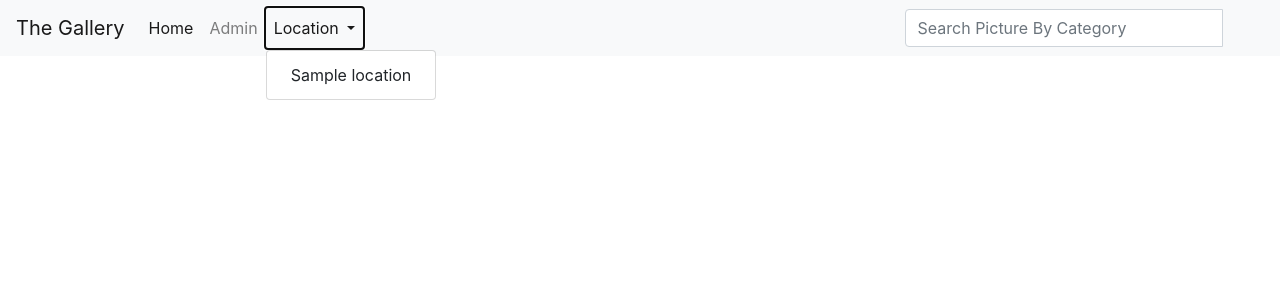
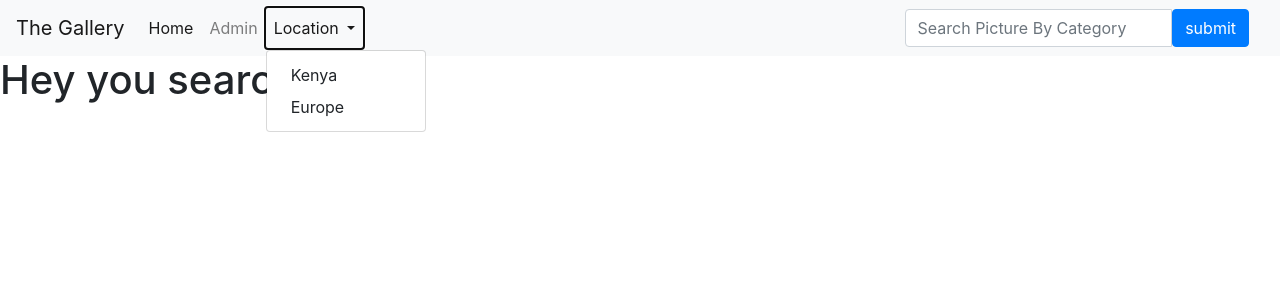
Before and after one commit to mwendaB/gallery, a Django app: page /location_kenya/ in a window 1280 px wide, after a click on "Location". Shown: the top 300 px of the page. Run offline with Django 3.2, Linux system fonts and the light colour scheme; tables that the repository leaves empty hold one stand-in row (values such as "Sample post"); some libraries are stand-ins or nearby versions.

Commit message:
create the  template files

```diff
--- a/album/settings.py
+++ b/album/settings.py
@@ -83,7 +83,7 @@ WSGI_APPLICATION = 'album.wsgi.application'
 DATABASES = {
     'default': {
         'ENGINE': 'django.db.backends.postgresql',
-        'NAME': 'gallery',
+        'NAME': 'gal',
         'USER': 'moringaschool',
         'PASSWORD':'mwendaB',
     }
--- a/album/urls.py
+++ b/album/urls.py
@@ -14,9 +14,11 @@ Including another URLconf
     2. Add a URL to urlpatterns:  path('blog/', include('blog.urls'))
 """
 from django.conf.urls import url,include
+from django.urls import path, include
 from django.contrib import admin
+from django.urls.conf import path
 
 urlpatterns = [
-    url(r'^admin/', admin.site.urls),
-    url(r'',include('gallery.urls'))
+    path('admin/', admin.site.urls),
+    path('',include('gallery.urls'))
 ]
--- a/gallery/models.py
+++ b/gallery/models.py
@@ -61,6 +61,9 @@ class Image(models.Model):
         self.location = location
         self.category = category
         self.save()
+    def __str__(self):
+        return self.name
+
 
     @classmethod
     def search_image(cls, search_term):
@@ -78,7 +81,7 @@ class Image(models.Model):
 
     @classmethod
     def filter_by_location(cls,search_location):
-        location = cls.objects.filter(location__name=search_location).all()
+        location = Image.objects.filter(location_taken__name__icontains=search_location)
         return location
     @classmethod
     def search_by_category(cls,search_term):
--- a/gallery/templates/index.html
+++ b/gallery/templates/index.html
@@ -14,7 +14,7 @@
     <div class="row p-4">
         {% for photo in images%}
         <div class = "col-md-4" data-toggle ="modal" data-target="#showPictureModal{{photo.id}}">
-            <img src="{{photo.image.url}}" alt="" class="img-responsive">
+            <img src="{{photo.image.url}}" alt="" class="img-fluid">
         </div>
         <!-- Modal -->
 <div class="modal fade" id="showPictureModal{{photo.id}}" tabindex="-1" role="dialog" aria-labelledby="exampleModalCenterTitle" aria-hidden="true">
@@ -27,7 +27,7 @@
           </button>
         </div>
         <div class="modal-body">
-          <img src="{{photo.image.url}}" class = "img-responsive"alt="{{photo.name}}">
+          <img src="{{photo.image.url}}" class = "img-fluid"alt="{{photo.name}}">
           <p class="text-centre">About:{{photo.description}}</p><hr>
           <div class="row">
             <div class="col-md-4">
@@ -39,12 +39,27 @@
           </div>
         </div>
         <div class="modal-footer">
-            <p>Image link</p>
-            <input class="form-control" type="text" value="{{photo.image.url}}" id="{{photo.id}}.url">
+
+            <input class="form-control"  type="text" value="{{photo.image.url}}" >
+            <button class="btn btn-primary" id="coppyLink" onclick="copylink(this.value)" >copy</button>
+            <button type="button" class="btn btn-secondary" data-dismiss="modal">Close</button>
         </div>
       </div>
     </div>
+
   </div>
+<script>
+    function copylink(value) {
+        console.log('hi yellow')
+        function handler(event){
+            event.clipboardData.setData('text/plain', value);
+            event.preventDefault();
+            document.removeEventListener('copy', handler, true);
+        }
+        document.addEventListener('copy', handler, true);
+        document.execCommand('copy');
+    }
+    </script>
   {% endfor %}
     </div>
 </div>
--- a/gallery/templates/location.html
+++ b/gallery/templates/location.html
@@ -1,97 +1,14 @@
-<div class="photo-gallery">
-    <div class="container-fluid">
-        <div class="px-lg-5">
-            <div class="row ">
-                <div class="col-lg-12 m-3">
-                    <h1 class="text-center headings" style="text-decoration: underline;">Location:
-                        <span class="text-capitalize">{{title }}</span>
-                    </h1>
-                </div>
-            </div>
-            <div class="row">
-                {% for photo in images %}
-                <!-- Gallery Photo item start -->
-                <div class="col-xl-3 col-lg-4 col-md-12 mb-4">
-                    <div class="bg-white rounded shadow-sm"><img src="{{ photo.image.url }}" alt=""
-                            class="img-fluid card-img-top">
-                        <div class="p-4">
-                            <h5 class="headings text-center"> <a data-bs-toggle="modal"
-                                    data-bs-target="#modalDisplayImageDetails{{photo.id}}"
-                                    class="text-dark text-capitalize modal-click">
-                                    {{ photo.name }}
-                                </a></h5>
-                            <div class="d-flex justify-content-between">
-                                <div>
-                                    <small class="text-muted">
-                                        <span class="badge rounded-pill bg-info text-white text-capitalize">
-                                            {{photo.category }}
-                                        </span>
-                                    </small>
-                                </div>
-                                <div>
-                                    <small class="text-muted">
-                                        <span class="badge rounded-pill bg-dark text-white text-capitalize">
-                                            {{photo.location }}
-                                        </span>
-                                    </small>
-                                </div>
-                            </div>
-                            <div
-                                class="d-flex align-items-center justify-content-between rounded-pill bg-warning px-3 py-2 mt-4">
-                                <a data-bs-toggle="modal" data-bs-target="#modalDisplayImageDetails{{photo.id}}"
-                                    class="text-dark modal-click">
-                                    <p class="small mb-0">
-                                        View More
-                                        <i class="fa fa-arrow-right"></i>
-                                    </p>
-                                </a>
-                                <div class="badge badge-danger px-3 rounded-pill font-weight-normal text-dark">
-                                    {{photo.created_at|date}}
-                                </div>
-                            </div>
-                        </div>
-                    </div>
-                </div>
-                <!-- modal to display the image details -->
-                <div class="modal fade" id="modalDisplayImageDetails{{photo.id}}" tabindex="-1"
-                    aria-labelledby="modalDisplayImageDetailsLabel" aria-hidden="true">
-                    <div class="modal-dialog">
-                        <div class="modal-content">
-                            <div class="modal-header">
-                                <h5 class="modal-title" id="modalDisplayImageDetailsLabel">{{ photo.name}} <small
-                                        class="badge rounded-pill bg-warning text-dark">{{ photo.location}}</small></h5>
-                                <button type="button" class="btn-close" data-bs-dismiss="modal"
-                                    aria-label="Close"></button>
-                            </div>
-                            <div class="modal-body">
-                                <img src="{{ photo.image.url }}" alt="" class="img-fluid">
-                                <div class="content m-3">
-                                    <h6 class="headings text-capitalize badge rounded-pill bg-warning text-dark">
-                                        <small>{{ photo.category }}</small>
-                                    </h6>
-                                    <h4 class="headings text-underline">Description</h4>
-                                    <p class="m-3 headings">
-                                        {{photo.description }}
-                                    </p>
-                                </div>
-                            </div>
-                        </div>
-                    </div>
-                </div>
-                <!-- modal end -->
-                <!-- End -->
-                {% empty %}
-                <!-- no photos -->
-                <div class="col-md-12 text-center  text-capitalize">
-                    <h1>
-                        <i class="fa fa-frown-o text-danger"></i>
-                        No photos found !!
-                    </h1>
-                </div>
-                {% endfor %}
+{%extends 'base.html'%}
+{% block content %}
+{{ block.super}}
 
-            </div>
-        </div>
-    </div>
-</div>
+<h1>Hey you searched for </h1>
+{% for image in images%}
+   {{ image.name}}
+   {{image.image.url}}
+   <img src="{{image.image.url}}" alt="">
+{% endfor %}
+
+
+
 {% endblock %}
--- a/gallery/templates/navbar.html
+++ b/gallery/templates/navbar.html
@@ -1,13 +1,3 @@
-<!DOCTYPE html>
-<html lang="en">
-
-<head>
-
-  <meta charset="utf-8">
-  <meta name="viewport" content="width=device-width, initial-scale=1">
-</head>
-
-<body>
   <nav class="navbar navbar-expand-lg navbar-light bg-light fixed-top">
     <a class="navbar-brand" href="/">The Gallery</a>
     <button class="navbar-toggler" type="button" data-toggle="collapse" data-target="#navbarSupportedContent"
@@ -29,23 +19,26 @@
                     Location
                 </a>
                 <div class="dropdown-menu" aria-labelledby="navbarDropdown">
-                    {% for location in locations %}
+                    <!-- {% for location in locations %}
                     <a class="dropdown-item" href="/?location={{location.id}}">{{location.name}}</a>
 
-                    {%endfor%}
+                    {%endfor%} -->
+                    <a class="dropdown-item" href="{% url 'location_kenya' %}">Kenya</a>
+                    <a class="dropdown-item" href="{% url 'location_Europe' %}">Europe</a>
+
 
                 </div>
             </li>
 
-
         </ul>
 
         <div class="col-sm-4 col-md-4 navbar-right">
-          <form class="navbar-form" role="search" >
+          <form class="navbar-form" role="search" method="POST" action="{% url 'search_pictures' %}" >
+            {% csrf_token %}
             <div class="input-group">
               <input type="text" class="form-control" placeholder="Search Picture By Category" name="pictures">
               <div class="input-group-btn">
-                <button class="btn btn-default" type="submit"><i class="glyphicon glyphicon-search"></i></button>
+                <button class="btn btn-primary" type="submit">submit</button>
               </div>
             </div>
           </form>
@@ -53,37 +46,3 @@
         <!-- search form end -->
     </div>
 </nav>
-</body>
-
-
-</html>
-
-
-
-
-
-
-
-
-
-
-
-
-<!--
-
-<li class="nav-item dropdown">
-
-  <a class="nav-link dropdown-toggle" href="#" id="navbarDropdownMenuLink" data-toggle="dropdown" aria-haspopup="true" aria-expanded="false">
-    Location
-  </a>
-
-  <div class="dropdown" >
-    {% for location in locations %}
-    <ul  class="dropdown-menu">
-      <li> <a href="/?location={{location.id}}">{{location.name}}</a> </li>
-    </ul>
-    {%endfor%}
- </div>
-   </li>
-
-      -->
--- a/gallery/urls.py
+++ b/gallery/urls.py
@@ -1,12 +1,15 @@
 from django.conf.urls import url
+from django.urls import path
 from . import views
 from django.conf import settings
 from django.conf.urls.static import static
 
 urlpatterns=[
-    url('',views.index,name='index'),
-    url('search/',views.get_category,name='category'),
-    url(r'^location/',views.location,name ='location'),
+    path('',views.index,name='index'),
+    path('search/',views.get_category,name='category'),
+    path('search_pictures/',views.search_pictures,name='search_pictures'),
+    path('location_kenya/',views.location_kenya,name ='location_kenya'),
+    path('location_Europe/',views.location_Europe,name ='location_Europe'),
 ]
 if settings.DEBUG:
     urlpatterns+= static(settings.MEDIA_URL, document_root = settings.MEDIA_ROOT)
--- a/gallery/views.py
+++ b/gallery/views.py
@@ -1,5 +1,5 @@
 from django.http  import HttpResponse
-from django.shortcuts import render
+from django.shortcuts import redirect, render
 from .models import Image, Category, Location
 
 # Create your views here.
@@ -7,7 +7,21 @@ def index(request):
     images=Image.objects.all()
     locations = Location.all_locations()
 
+
     return render(request,'index.html',{'images': images, 'locations': locations})
+
+
+def search_pictures(request):
+    if request.method == "POST":
+        search = request.POST['pictures']
+        pictures = Image.search_by_category(search)
+        print(pictures)
+
+        return render(request,'search_pictures.html', {"pictures":pictures,"search":search})
+    return render(request,'search_pictures.html')
+
+
+
 
 def get_category(request):
     if 'category' in request.GET and request.GET["category"]:
@@ -25,9 +39,14 @@ def get_category(request):
 
 
 
-def location(request, location_id):
-    locations = Location.objects.all()
-    images = Image.objects.filter(location_id=location_id)
-    location = Location.objects.get(id=location_id)
-    title = location
-    return render(request, 'location.html', {'images': images, 'locations': locations, 'title': title})
+def location_kenya(request):
+    images = Image.filter_by_location("Kenya")
+    print(images)
+
+    return render(request, 'location.html', {'images': images, })
+
+def location_Europe(request):
+    images = Image.filter_by_location("Europe")
+    print(images)
+
+    return render(request, 'location.html', {'images': images, })
--- a/static/css/base.css
+++ b/static/css/base.css
@@ -1,5 +1,5 @@
-.responsive{
+/* .responsive{
    width: 100%;
    height: 90%;
    padding: 20%;
-}
+} */
```
Also changed, not shown: gallery/templates/search.html (deleted, +0 -64 lines), gallery/templates/search_pictures.html (added, +19 -0 lines), gallery/tests.py (+11 -1 lines).
